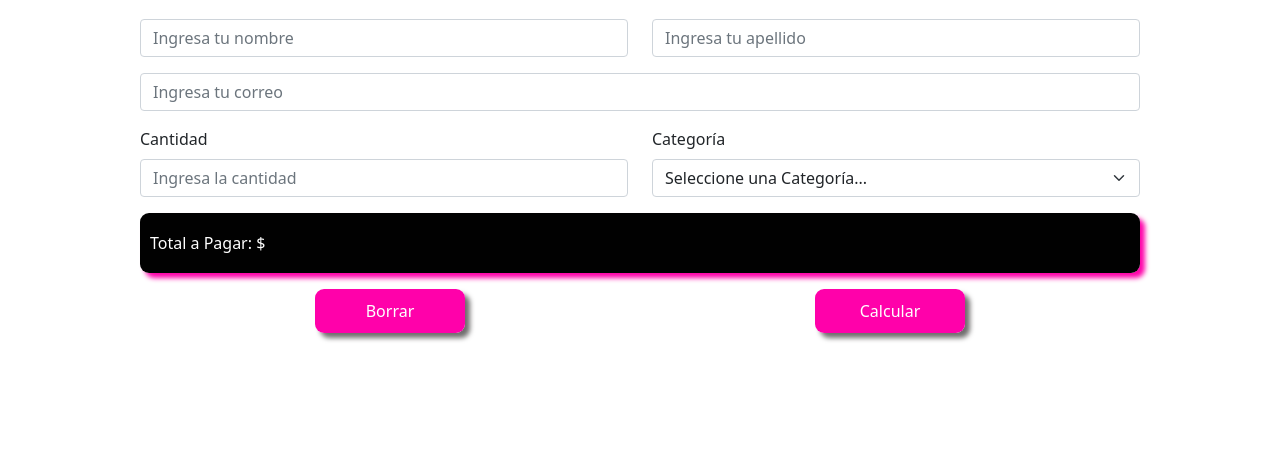
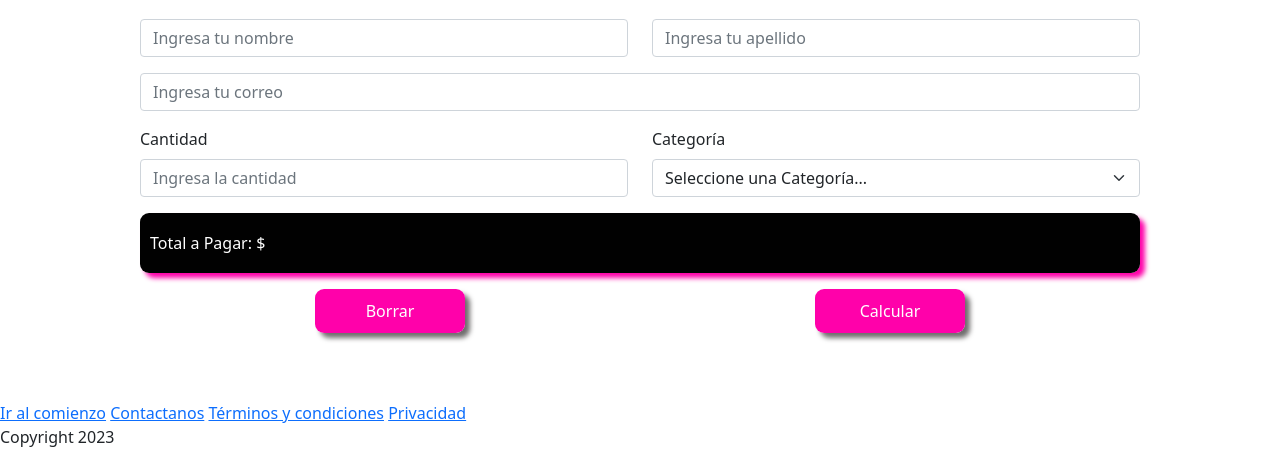
Before and after one commit to antoalvarez28/Lacorriente, a plain HTML site: page index.html in a window 1280 px wide. Shown: the part 360-825 px from the top of the page. Before the commit the page ends 800 px from the top, so only its background shows below. Drawn offline with nearby package versions, Linux system fonts and the light colour scheme.

Commit message:
Update index.html

```diff
--- a/index.html
+++ b/index.html
@@ -109,6 +109,20 @@
    </form>
   </div>
     </div>
+     <br><br>
+     <!-- Footer-->
+
+</section>
+<footer>
+    <section>
+    <a href="#fondo"> Ir al comienzo</a>
+    <a href="mailto:antoalvarez28@gmail.com">Contactanos</a>
+    <a href="">Términos y condiciones</a>
+    <a href="">Privacidad</a>
+</section>
+    <p>Copyright 2023</p>
+</footer>
+
     <script src="https://cdn.jsdelivr.net/npm/bootstrap@5.0.2/dist/js/bootstrap.bundle.min.js" integrity="sha384-MrcW6ZMFYlzcLA8Nl+NtUVF0sA7MsXsP1UyJoMp4YLEuNSfAP+JcXn/tWtIaxVXM" crossorigin="anonymous"></script>
     <script src="index.js"></script>
   </body>
```
